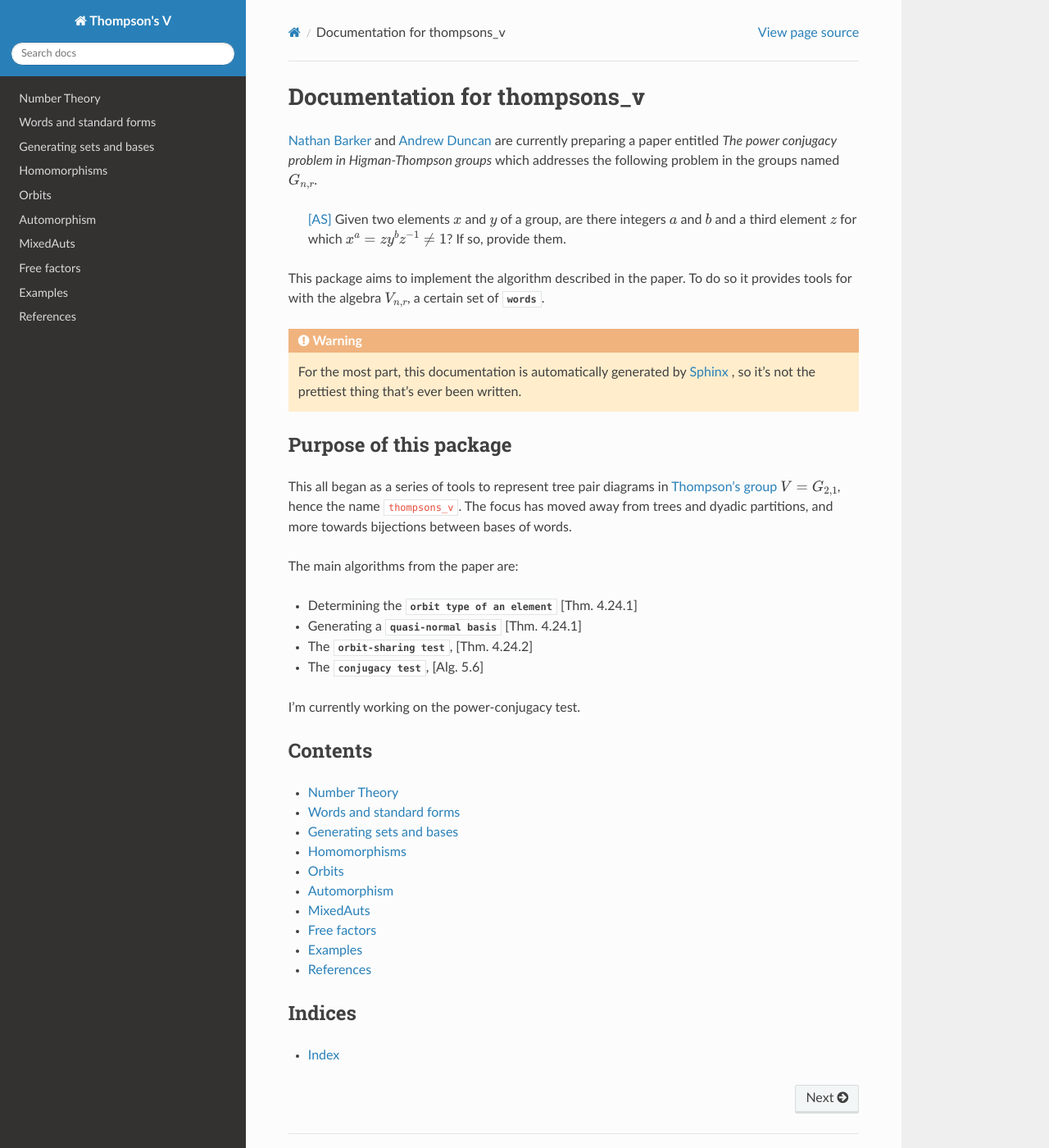
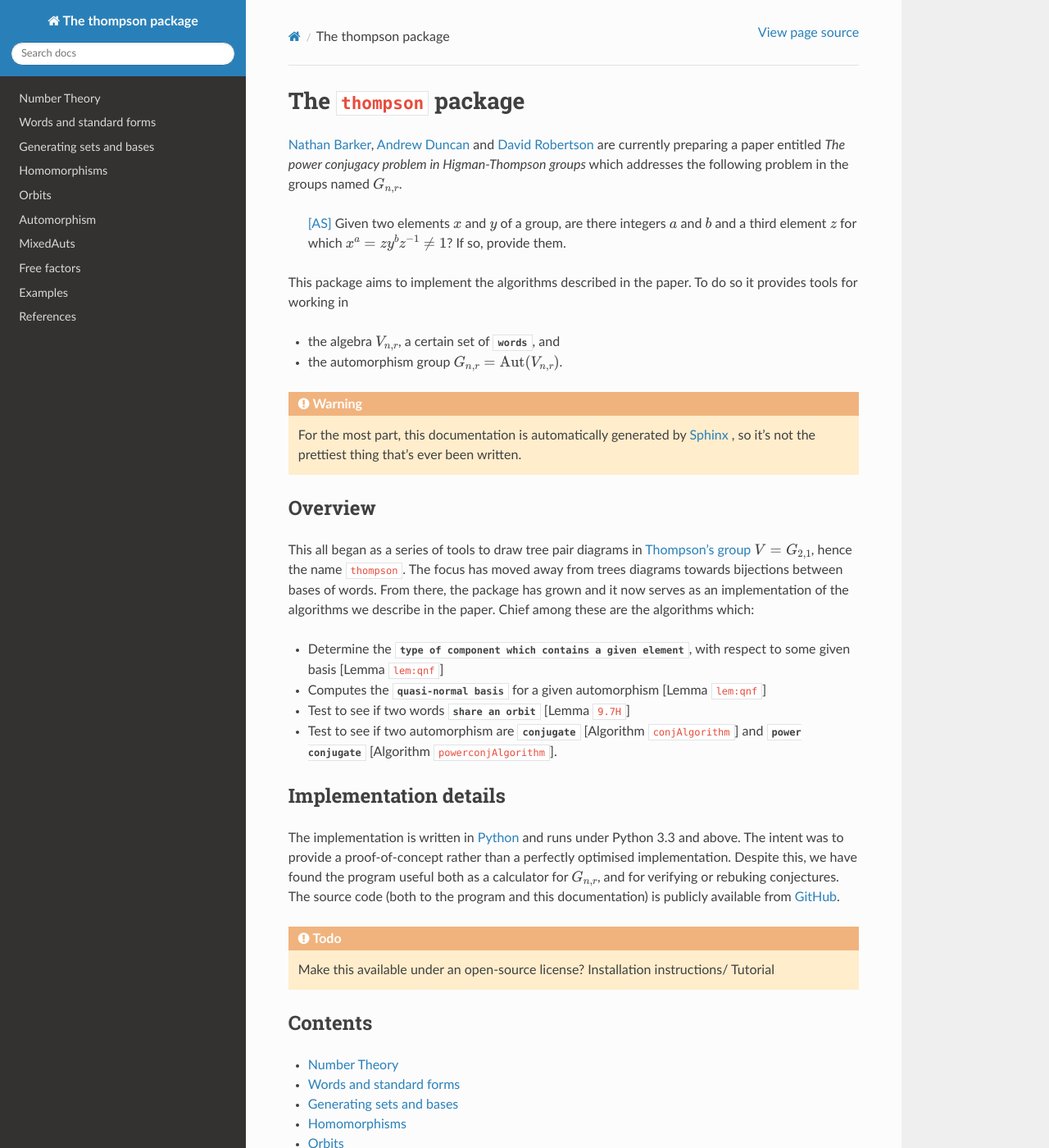
Before and after one commit to DMRobertson/thompsons_v, a Sphinx documentation site: the page built from docs/index.rst, in a window 1280 px wide and 1400 px high. Shown: the whole window at 82% size. Built offline with Sphinx 7.4.7 and the Read the Docs theme 2.0.0, drawn with Linux system fonts in a browser that asks for light colours; cross-references to code outside the pages are shown as plain code.

Commit message:
Documentation Update
- Wrote a hacky plugin for Sphinx which reads .aux files and uses the
reference numbers in the HTML.
- The only problem is telling Sphinx where the .aux file is.
- Wishlist: replace :math:`` with $$
- Other small updates to documentation

```diff
--- a/docs/conf.py
+++ b/docs/conf.py
@@ -88,13 +88,19 @@ intersphinx_mapping = {
 # Add any Sphinx extension module names here, as strings. They can be
 # extensions coming with Sphinx (named 'sphinx.ext.*') or your custom
 # ones.
+
+sys.path.append(os.path.abspath('extensions'))
+
 extensions = [
+#Installed with Sphinx
     'sphinx.ext.autodoc',
     'sphinx.ext.doctest',
     'sphinx.ext.intersphinx',
     'sphinx.ext.mathjax',
     'sphinx.ext.todo',
-    'sphinx.ext.viewcode'
+    'sphinx.ext.viewcode',
+#Not installed with Sphinx
+    'paperref'
 ]
 
 # Add any paths that contain templates here, relative to this directory.
@@ -110,8 +116,8 @@ source_suffix = '.rst'
 master_doc = 'index'
 
 # General information about the project.
-project = 'Thompson\'s V'
-copyright = '2014, David Robertson'
+project = 'The thompson package'
+#copyright = '2014, David Robertson'
 
 # The version info for the project you're documenting, acts as replacement for
 # |version| and |release|, also used in various other places throughout the
--- /dev/null
+++ b/docs/extensions/paperref.py
@@ -0,0 +1,49 @@
+import re
+
+from docutils.nodes import Text
+
+refcache = None
+reference_finder = re.compile(r"""
+	^\\newlabel   #Starts with \newlabel
+	\{            #Opening brace
+	(             #Start a group
+		[^}]+         #As least one non-closing-brace
+	)             #End the group
+	\}\{\{        #Closing brace, two opening braces
+	(             #Start a group
+		[^}]+         #As least one non-closing-brace
+	)             #End the group
+
+""", re.VERBOSE)
+
+def collect_references(aux_file_path):
+	global refcache
+	refcache = {}
+	with open(aux_file_path, 'rt') as f:
+		for line in f:
+			match = reference_finder.match(line)
+			if match is None:
+				continue
+			label, ref = match.groups()
+			refcache[label] = ref
+
+#todo:
+	#save the refcache to a pickle object, and load from it if the .aux is not modified
+
+def paperref_role(role, rawtext, text, lineno, inliner, options={}, content=[]):
+	try:
+		ref = refcache[text]
+	except KeyError:
+		msg = inliner.reporter.error('Paperref: Could not find a reference to label "%s".' % text, line=lineno)
+		prb = inliner.problematic(rawtext, rawtext, msg)
+		return [Text(text)], [msg]
+	else:
+		return [Text(ref)], []
+
+def setup(app):
+	try:
+		collect_references('paper_references.aux')
+	except FileNotFoundError as e:
+		app.warn(e)
+	else:
+		app.add_role('paperref', paperref_role)
--- a/docs/index.rst
+++ b/docs/index.rst
@@ -1,31 +1,40 @@
-Documentation for thompsons_v
-=============================
+The ``thompson`` package
+========================
 
-`Nathan Barker <https://www.dpmms.cam.ac.uk/~nb443/research.html>`_ and `Andrew Duncan <http://www.mas.ncl.ac.uk/~najd2/>`_ are currently preparing a paper entitled *The power conjugacy problem in Higman-Thompson groups* which addresses the following problem in the groups named :math:`G_{n,r}`.
+`Nathan Barker <https://www.dpmms.cam.ac.uk/~nb443/research.html>`_, `Andrew Duncan <http://www.mas.ncl.ac.uk/~najd2/>`_ and `David Robertson <https://www.students.ncl.ac.uk/d.m.robertson/>`_ are currently preparing a paper entitled *The power conjugacy problem in Higman-Thompson groups* which addresses the following problem in the groups named :math:`G_{n,r}`.
 
 .. epigraph::
 
 	[AS]_ Given two elements :math:`x` and :math:`y` of a group, are there integers :math:`a` and :math:`b` and a third element :math:`z` for which :math:`x^a = zy^bz^{-1} \neq 1`? If so, provide them.
 
-This package aims to implement the algorithm described in the paper. To do so it provides tools for with the algebra :math:`V_{n,r}`, a certain set of :mod:`words <thompson.word>`.
+This package aims to implement the algorithms described in the paper. To do so it provides tools for working in
+
+- the algebra :math:`V_{n,r}`, a certain set of :mod:`words <thompson.word>`, and
+- the automorphism group :math:`G_{n,r} = \operatorname{Aut}(V_{n,r})`.
 
 .. warning::
 
 	For the most part, this documentation is automatically generated by `Sphinx <http://sphinx-doc.org/>`_ , so it's not the prettiest thing that's ever been written.
 
-Purpose of this package
------------------------
+Overview
+--------
 
-This all began as a series of tools to represent tree pair diagrams in `Thompson's group <http://en.wikipedia.org/wiki/Thompson_groups>`_ :math:`V = G_{2,1}`, hence the name ``thompsons_v``. The focus has moved away from trees and dyadic partitions, and more towards bijections between bases of words.
+This all began as a series of tools to draw tree pair diagrams in `Thompson's group <http://en.wikipedia.org/wiki/Thompson_groups>`_ :math:`V = G_{2,1}`, hence the name ``thompson``. The focus has moved away from trees diagrams towards bijections between bases of words. From there, the package has grown and it now serves as an implementation of the algorithms we describe in the paper. Chief among these are the algorithms which:
 
-The main algorithms from the paper are:
+- Determine the :meth:`type of component which contains a given element <thompson.automorphism.Automorphism.orbit_type>`, with respect to some given basis [Lemma :paperref:`lem:qnf`]
+- Computes the :meth:`quasi-normal basis <thompson.automorphism.Automorphism.compute_quasinormal_basis>` for a given automorphism  [Lemma :paperref:`lem:qnf`]
+- Test to see if two words :meth:`share an orbit <thompson.automorphism.Automorphism.share_orbit>`  [Lemma :paperref:`9.7H`]
+- Test to see if two automorphism are :meth:`conjugate <thompson.mixed.MixedAut.test_conjugate_to>` [Algorithm :paperref:`conjAlgorithm`] and :meth:`power conjugate <thompson.mixed.MixedAut.test_power_conjugate_to>` [Algorithm :paperref:`powerconjAlgorithm`].
 
-- Determining the :meth:`orbit type of an element <thompson.automorphism.Automorphism.orbit_type>` [Thm. 4.24.1]
-- Generating a :meth:`quasi-normal basis <thompson.automorphism.Automorphism.compute_quasinormal_basis>` [Thm. 4.24.1]
-- The :meth:`orbit-sharing test <thompson.automorphism.Automorphism.share_orbit>`, [Thm. 4.24.2]
-- The :meth:`conjugacy test <thompson.mixed.MixedAut.test_conjugate_to>`, [Alg. 5.6]
+Implementation details
+----------------------
 
-I'm currently working on the power-conjugacy test.
+The implementation is written in `Python <python.org>`_ and runs under Python 3.3 and above. The intent was to provide a proof-of-concept rather than a perfectly optimised implementation. Despite this, we have found the program useful both as a calculator for :math:`G_{n,r}`, and for verifying or rebuking conjectures. The source code (both to the program and this documentation) is publicly available from `GitHub <https://github.com/DMRobertson/thompsons_v>`_.
+
+.. todo::
+
+	Make this available under an open-source license?
+	Installation instructions/ Tutorial
 
 Contents
 --------
--- a/docs/references.rst
+++ b/docs/references.rst
@@ -9,7 +9,7 @@ References
 
 .. If someone knows of a link to a pdf of Higman's paper I would be eternally grateful!
 
-.. [Hig] Higman, G. "`Finitely Presented Infinite Simple Groups <http://books.google.co.uk/books?id=LPvuAAAAMAAJ>`_". *Notes on Pure Mathematics*, Vol. 8 (1974).
+.. [Hig] Higman, G. "`Finitely Presented Infinite Simple Groups <https://www.students.ncl.ac.uk/d.m.robertson/papers/Graham%20Higman%20-%20Finitely%20Presented%20Infinite%20Simple%20Groups.pdf>`_". *Notes on Pure Mathematics*, Vol. 8 (1974).
 
 .. [Kogan] Kogan, R. (2008). "NvTrees Applet". Accessed 17th September, 2014. http://www.math.tamu.edu/~romwell/nvTrees/
 
@@ -18,3 +18,7 @@ References
 .. [RT] Reingold, E.M., and J.S. Tilford. "`Tidier Drawings of Trees <http://emr.cs.iit.edu/~reingold/tidier-drawings.pdf>`_." *IEEE Transactions on Software Engineering* 7, no. 2, 223--228. See also sec. "`Trees as Blocks <http://billmill.org/pymag-trees/#heading6>`_" of [Mill].
 
 .. [Zaks] Zaks, S. (1980). `Lexicographic generation of ordered trees <http://ac.els-cdn.com/0304397580900730/1-s2.0-0304397580900730-main.pdf?_tid=a998eb50-4d3a-11e4-88d6-00000aacb35d&acdnat=1412587687_576aee4e88c728ef1ad84538f82f736d>`_. *Theoretical Computer Science* 10 (1980): 63-82.
+
+.. todo::
+
+	Refer to our paper, and others that we commonly refer to in the paper.
```
Also changed, not shown: docs/thompson.word.rst (+5 -7 lines), 3 other files.
